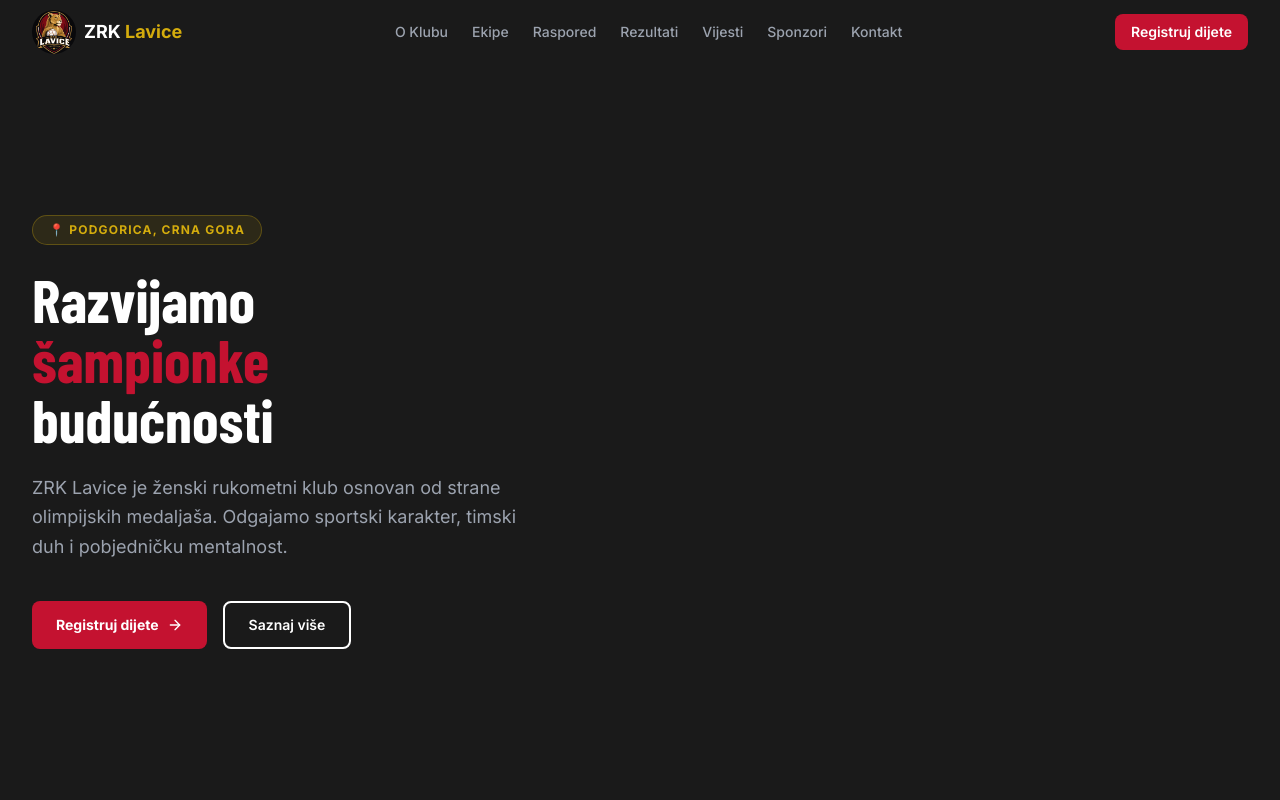
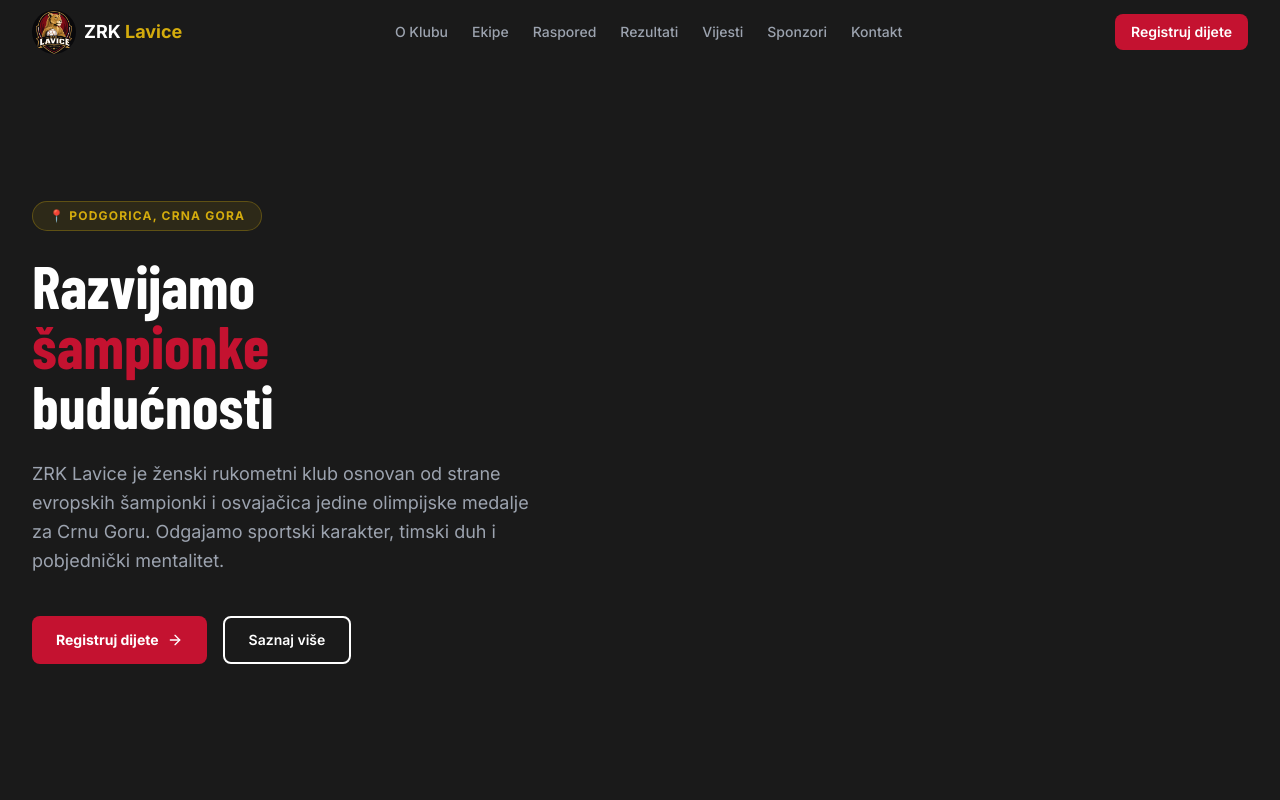
Before and after one commit to 6pqw25ddzs-design/ZRK-Lavice, a Next.js app in the folder frontend/: page / in a window 1280 px wide. Shown: the top 800 px of the page. Built offline with nearby package versions, Linux system fonts and the light colour scheme; a web font is replaced by a local one.

Commit message:
Fix texts and footer logo

```diff
--- a/frontend/src/app/o-klubu/page.tsx
+++ b/frontend/src/app/o-klubu/page.tsx
@@ -11,7 +11,7 @@ export default function OKlubuPage() {
           <div className="bg-[#2A2A2A] rounded-xl p-8">
             <h2 className="text-2xl font-bold text-[#D4AC0D] mb-4">Naša Priča</h2>
             <p className="text-gray-300 leading-relaxed">
-              ZRK Lavice je ženski rukometni klub osnovan 2026. godine od strane olimpijskih medaljaša.
+              ZRK Lavice je ženski rukometni klub osnovan 2026. godine od strane evropskih šampionki i osvajačica jedine olimpijske medalje za Crnu Goru.
               Klub je osnovan sa ciljem razvoja ženskog rukometa u Crnoj Gori i pružanja kvalitetnog
               sportskog obrazovanja mladim igračicama iz Podgorice i okoline.
             </p>
@@ -21,7 +21,7 @@ export default function OKlubuPage() {
             <h2 className="text-2xl font-bold text-[#D4AC0D] mb-4">Misija i Vizija</h2>
             <p className="text-gray-300 leading-relaxed mb-4">
               Naša misija je razvoj šampionki budućnosti — ne samo na terenu, već i kao osoba.
-              Odgajamo sportski karakter, timski duh i pobjedničku mentalnost.
+              Odgajamo sportski karakter, timski duh i pobjednički mentalitet.
             </p>
             <p className="text-gray-300 leading-relaxed">
               Vizija kluba je postati vodeći ženski rukometni klub u Crnoj Gori i regionu,
--- a/frontend/src/app/page.tsx
+++ b/frontend/src/app/page.tsx
@@ -57,8 +57,9 @@ export default function HomePage() {
               budućnosti
             </h1>
             <p className="text-gray-400 text-lg leading-relaxed mb-10 max-w-lg">
-              ZRK Lavice je ženski rukometni klub osnovan od strane olimpijskih medaljaša.
-              Odgajamo sportski karakter, timski duh i pobjedničku mentalnost.
+              ZRK Lavice je ženski rukometni klub osnovan od strane evropskih šampionki i
+              osvajačica jedine olimpijske medalje za Crnu Goru.
+              Odgajamo sportski karakter, timski duh i pobjednički mentalitet.
             </p>
             <div className="flex flex-wrap gap-4">
               <Link href="/registracija" className="btn-primary flex items-center gap-2">
--- a/frontend/src/components/Footer.tsx
+++ b/frontend/src/components/Footer.tsx
@@ -8,7 +8,7 @@ export function Footer() {
         <div className="grid md:grid-cols-4 gap-10 mb-12">
           <div>
             <div className="flex items-center gap-3 mb-4">
-              <div className="w-9 h-9 rounded-full bg-primary flex items-center justify-center text-xl">🦁</div>
+              <img src="/logo.png" alt="ZRK Lavice" width={44} height={44} className="rounded-full" />
               <span className="text-white font-bold text-lg">ZRK <span className="text-gold">Lavice</span></span>
             </div>
             <p className="text-sm leading-relaxed">
```
